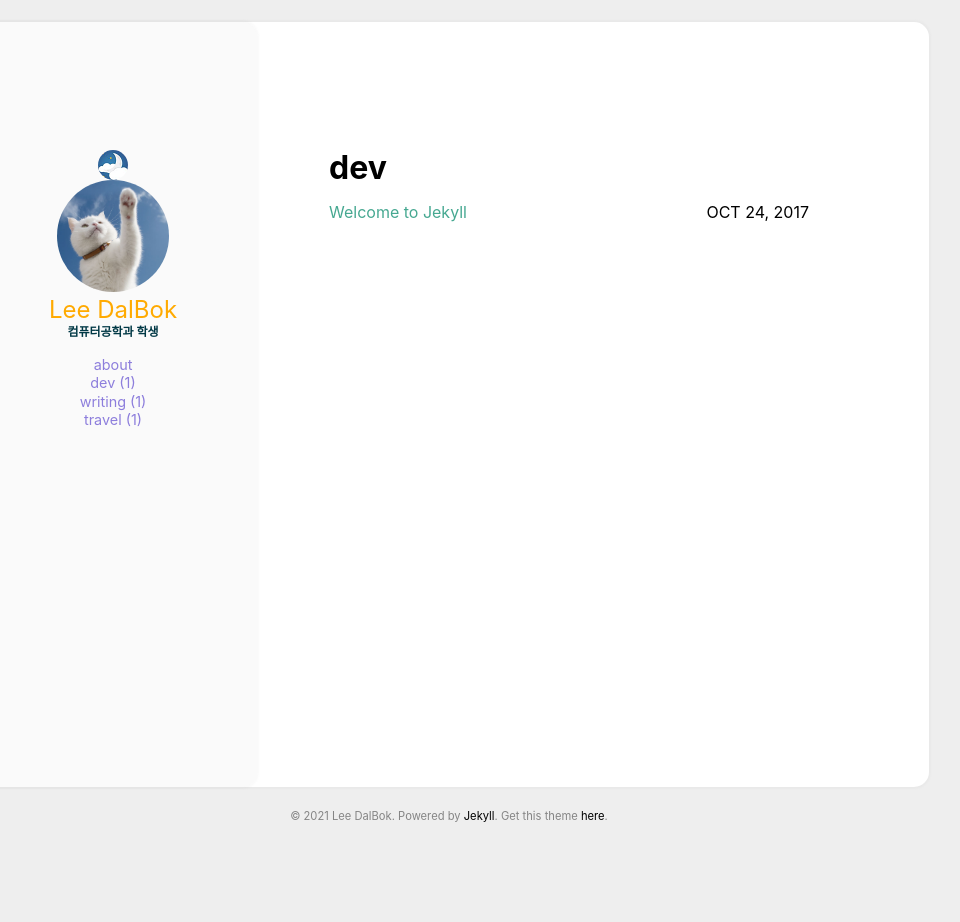
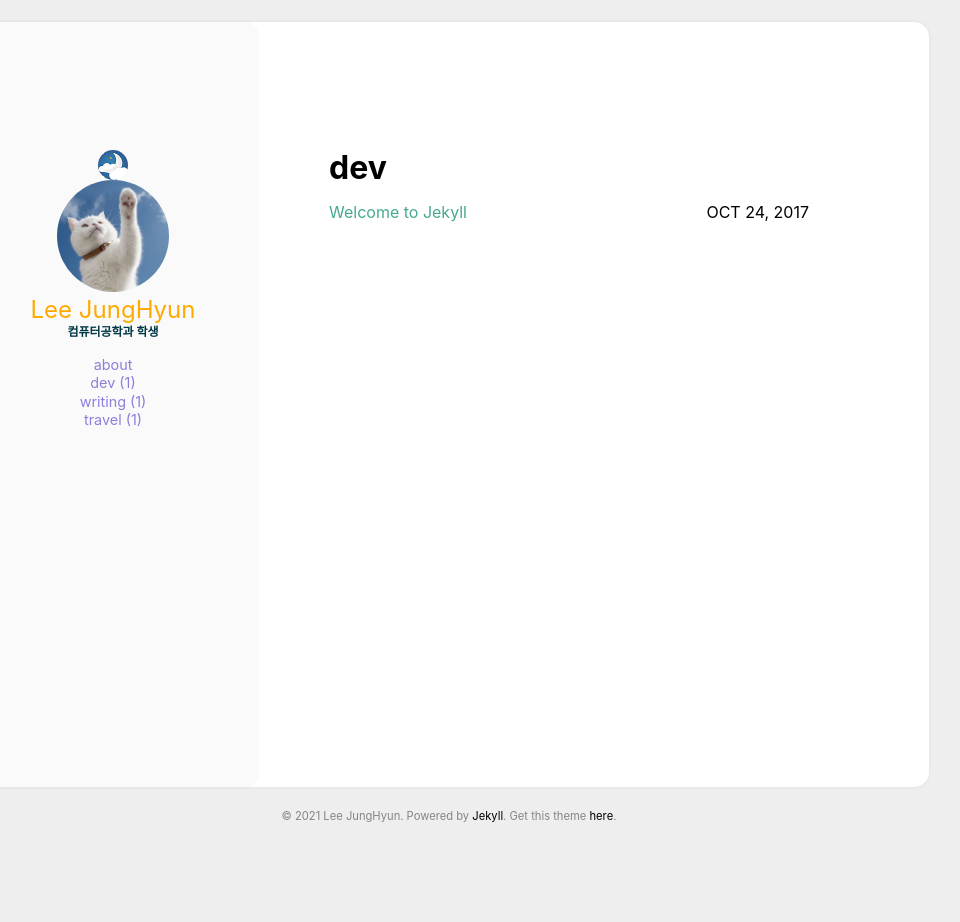
Before and after one commit to moomyung1013/moomyung1013.github.io, a Jekyll site: the page built from categories/project.html, in a window 1280 px wide. Shown: the whole page, without its empty margins (191-1151 px from the left). Built offline with Jekyll 4.4.1, drawn with Linux system fonts in a browser that asks for light colours.

Commit message:
일부 디테일 수정

```diff
--- a/_config.yml
+++ b/_config.yml
@@ -1,6 +1,6 @@
 
-title: Catbook #Your awesome title
-email: #youremail@domain.com
+title: 정현's 코딩농장 #Your awesome title
+email: moomyung1013@naver.com #youremail@domain.com
 description: > # this means to ignore newlines until "baseurl"
   Write an awesome description for your new site here. You can edit this
   line in _config.yml. It will appear in your document head meta (for
@@ -18,9 +18,9 @@
 disqus_shortname: #disqus shortname
 
 user:
-  name: Lee DalBok
+  name: Lee JungHyun
   pic: /assets/img/cat.png
-  picAlt: "dalbok"
+  picAlt: "junghyun"
   job: 컴퓨터공학과 학생
   aboutme: true # comment this out if you don't need the 'about' page.
 
--- a/aboutme.html
+++ b/aboutme.html
@@ -5,9 +5,9 @@
 <section class="aboutme">
     <div class="post_content">
         <p>
-            If you don't need 'about' page, edit the _config.yml to comment out the code.
+            <center>금오공과대학교 컴퓨터공학과 학생입니다.</center>
             <br><br>
-            <img src="https://starry99.github.io/catbook/assets/img/cat1.jpg">
+            <center><img src="https://starry99.github.io/catbook/assets/img/cat1.jpg"></center>
         </p>
     </div>
 </section>
```
Also changed, not shown: categories/algorithm.html (renamed from categories/travel.html), categories/project.html (renamed from categories/dev.html).
